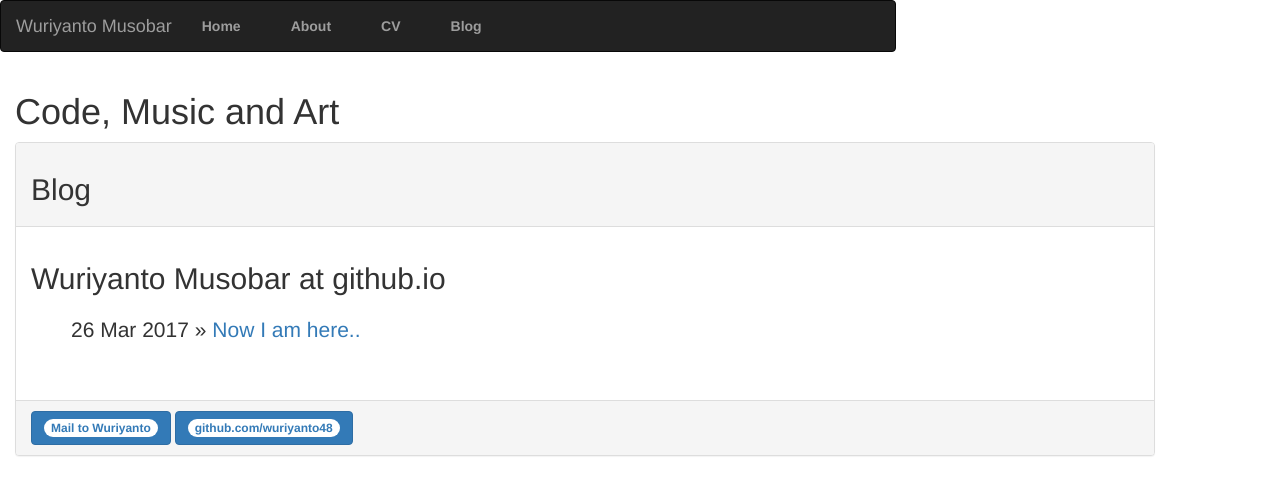
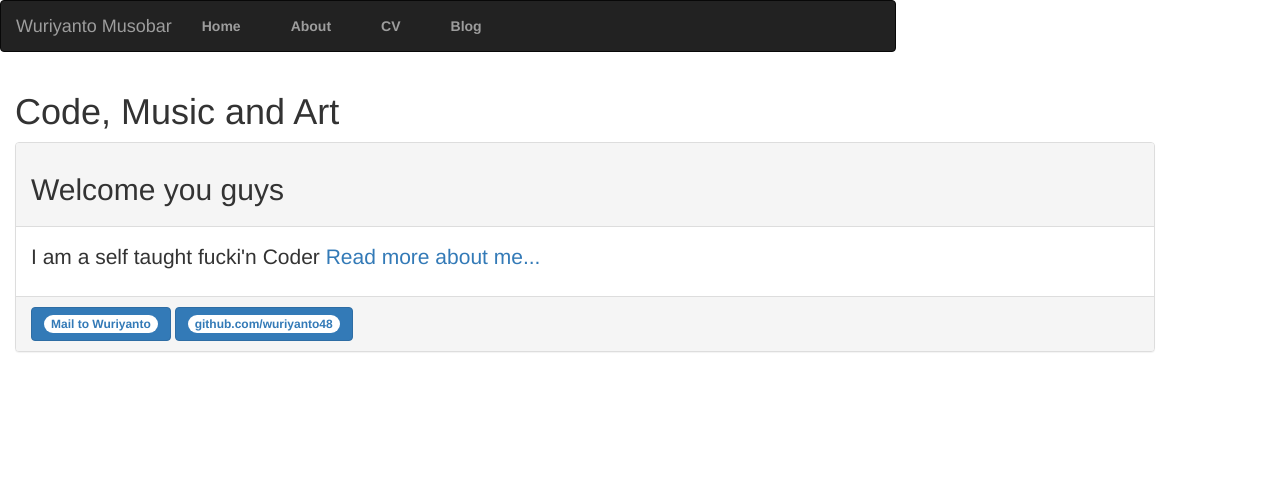
Before and after one commit to wuriyanto48/wuriyanto48.github.io, a Jekyll site: the page built from blog/index.html, in a window 1280 px wide. Shown: the top 495 px of the page. Built offline with Jekyll 4.4.1, drawn with Linux system fonts in a browser that asks for light colours; nearby versions of some CDN libraries; Markdown is read by kramdown in place of the engine named in the settings.

Commit message:
Update index.html

```diff
--- a/blog/index.html
+++ b/blog/index.html
@@ -1,11 +1,6 @@
 ---
 layout: default
 title: Wuriyanto Musobar at github.io
-title_header: Blog
+title_header: Welcome you guys
 ---
-<h2>{{ page.title }}</h2>
-<ul class="posts">
-   {% for post in site.posts %}
-     <li><span>{{ post.date | date_to_string }}</span> » <a href="{{ post.url }}" title="{{ post.title }}">{{ post.title }}</a></li>
-   {% endfor %}
-</ul>
+<p>I am a self taught fucki'n Coder <em></em><a href="/about">Read more about me...</a></p>
```
